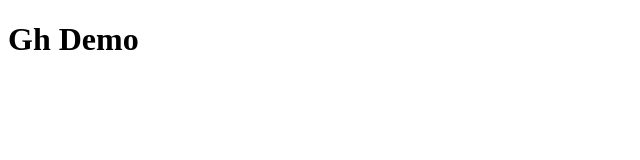
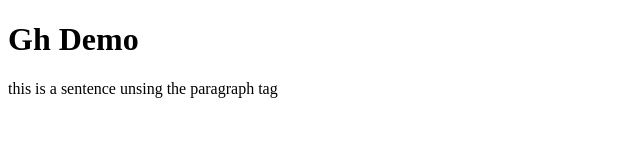
Before and after one commit to lado0190/gh-demo, a plain HTML site: page index.html in a window 1280 px wide. Shown: the whole page, without its empty margins (0-640 px from the left). Drawn offline with Linux system fonts and the light colour scheme.

Commit message:
Added a paragrapgh

```diff
--- a/index.html
+++ b/index.html
@@ -9,7 +9,7 @@
 
 <h1>Gh Demo</h1>
 
-
+<p>this is a sentence unsing the paragraph tag</p>
 
 </body>
 </html>
```
